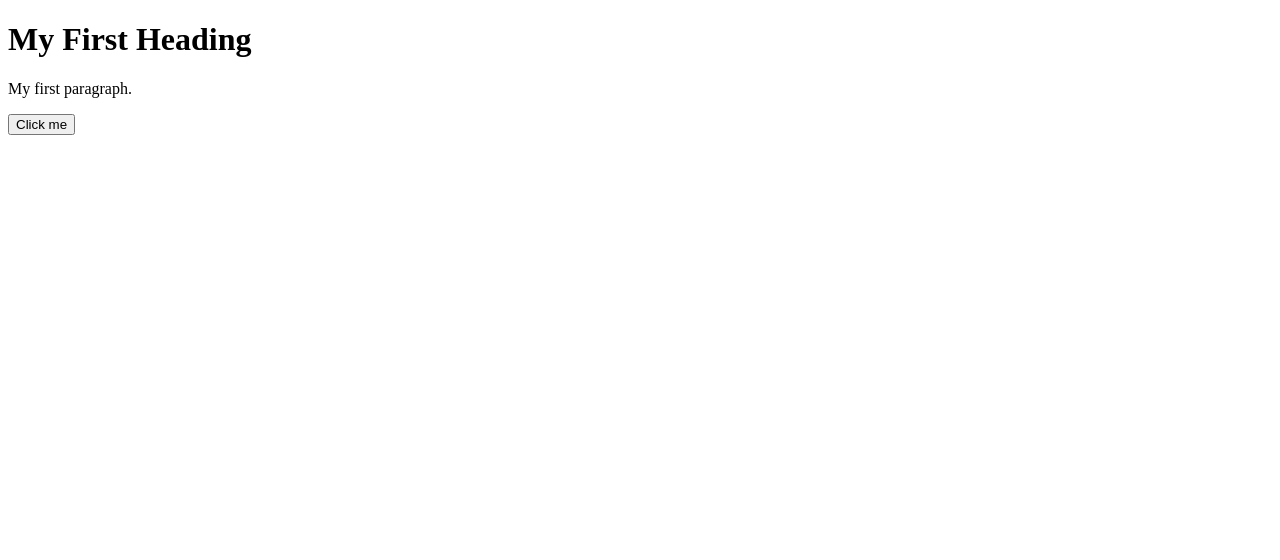
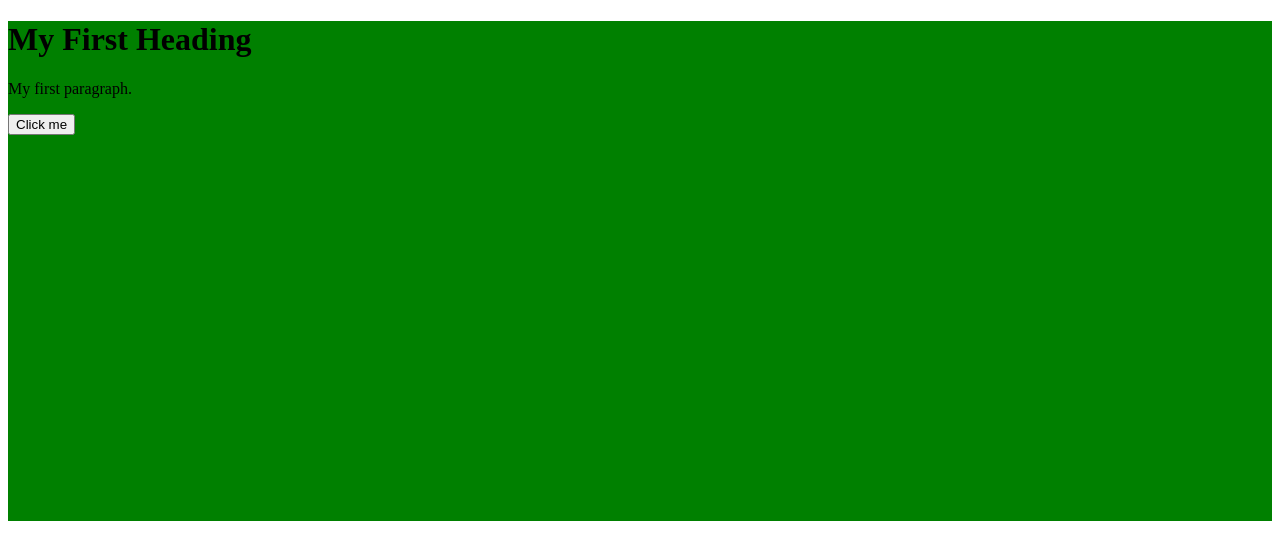
Before and after one commit to murtuzamacdev/iframe-demo, a plain HTML site: page index.html in a window 1280 px wide. Drawn offline with Linux system fonts and the light colour scheme.

Commit message:
Update index.html

```diff
--- a/index.html
+++ b/index.html
@@ -5,9 +5,12 @@
 </head>
 <html>
 <body>
+<div style="height:500px; background: green">
 
 <h1>My First Heading</h1>
 <p>My first paragraph.</p>
  <button onclick="alert('button clicked')">Click me</button>
+
+</div>
 </body>
 </html>
```
